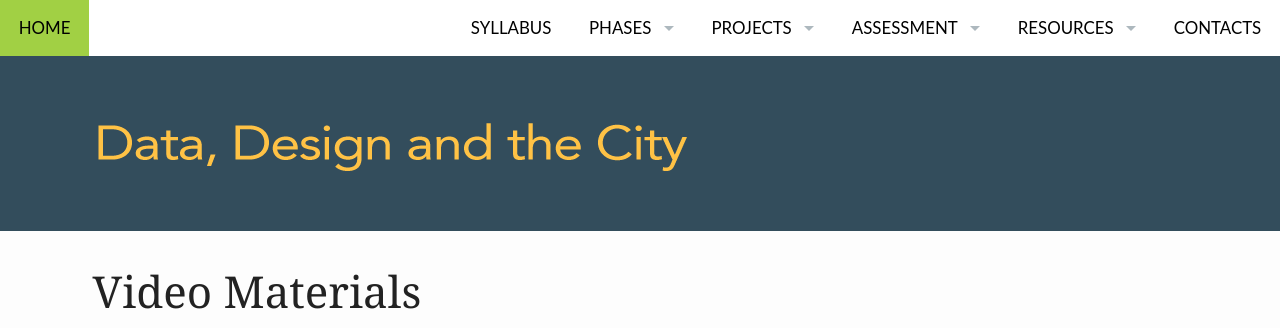
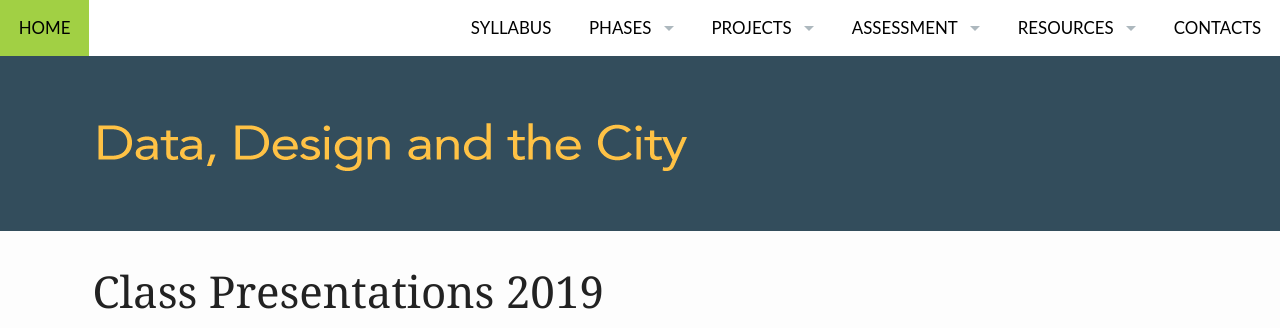
Before and after one commit to edinburghlivinglab/ddc, a Jekyll site: the page built from pages/classvideos2019.md, in a window 1280 px wide, cut to the strip 0-328 px from the top of the page. Built offline with Jekyll 4.4.1, drawn with Linux system fonts in a browser that asks for light colours.

Commit message:
Update classvideos2019.md

```diff
--- a/pages/classvideos2019.md
+++ b/pages/classvideos2019.md
@@ -1,6 +1,6 @@
 ---
 layout: page-fullwidth
-title: "Video Materials"
+title: "Class Presentations 2019"
 permalink: "/classvideos2019/"
 ---
 
```
